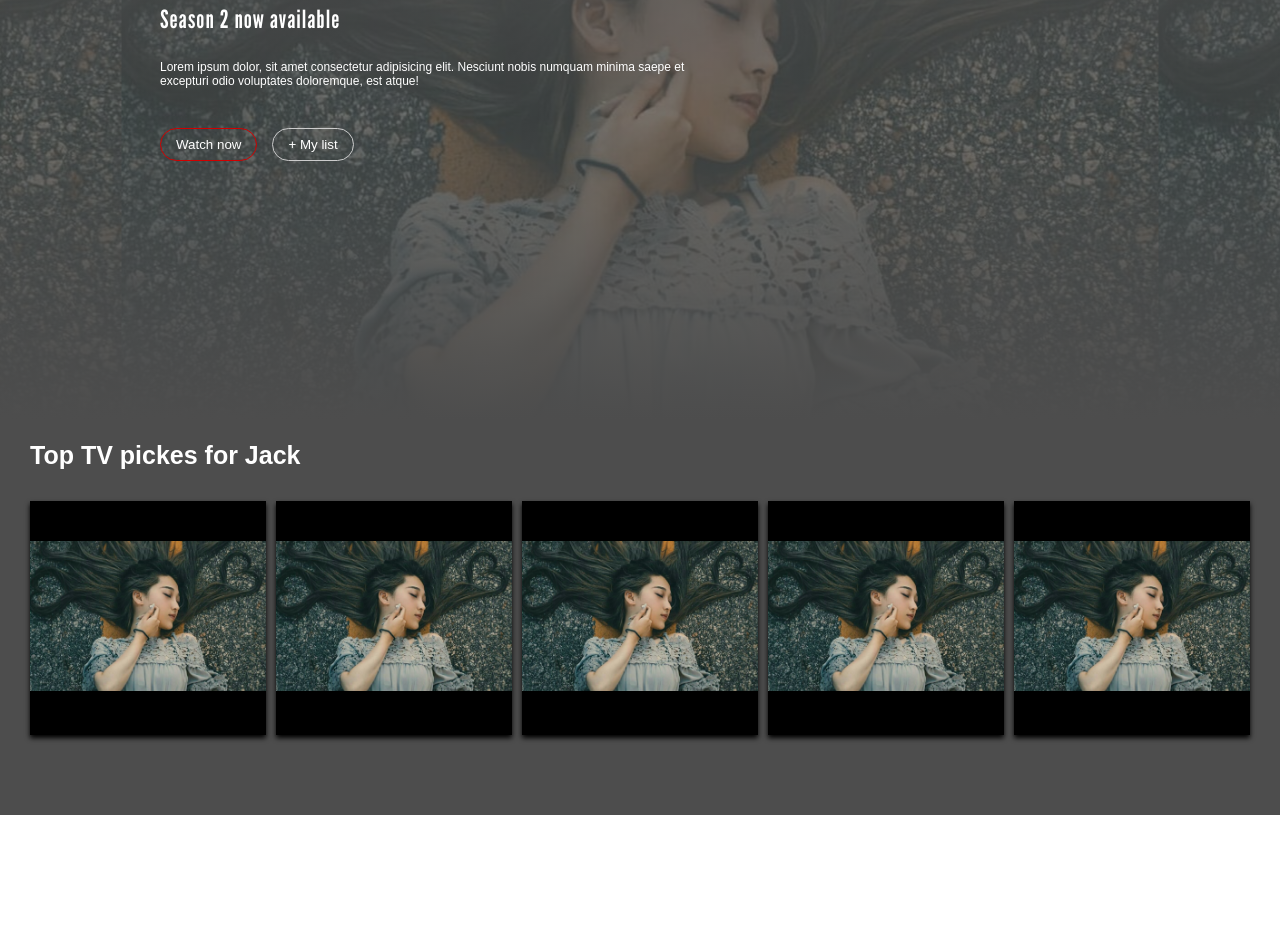
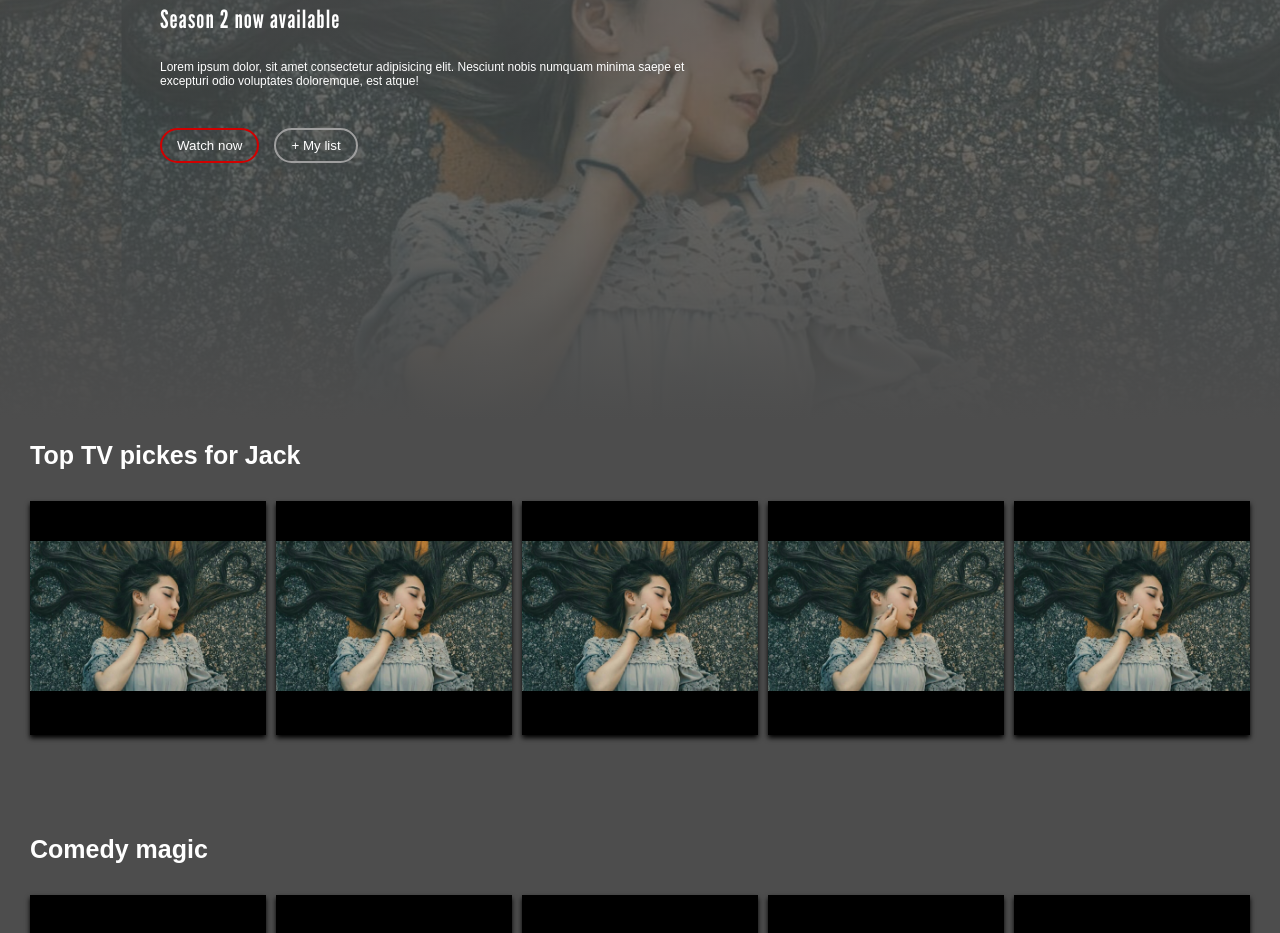
Before and after one commit to mahdieh-ahmadi/Netflix, a React (Create React App) app: page / in a window 1280 px wide. Shown: the part 380-1313 px from the top of the page. Before the commit the page ends 1195 px from the top, so only its background shows below. Built offline with nearby package versions, Linux system fonts and the light colour scheme.

Commit message:
finish mail page

```diff
--- a/src/components/buttons/buttons.css
+++ b/src/components/buttons/buttons.css
@@ -18,7 +18,7 @@
     color: #fff;
     border-radius: 5px;
     padding: 8px 10px;
-    border: none;
+    border: 1px solid transparent;
     cursor: pointer;
     transition: all 0.3s;
     box-sizing: border-box;
@@ -31,7 +31,7 @@
 }
 
 .border_red_btn{
-    border: 1px solid  rgb(209, 0, 0);
+    border: 2.5px solid  rgb(209, 0, 0);
     background-color: transparent;
     border-radius: 50px;
     padding: 8px 15px;
@@ -43,11 +43,11 @@
 }
 
 .border_red_btn:hover{
-    border-color: #ccc;
+    background-color: rgb(209, 0, 0);
 }
 
 .border_gray_btn{
-    border: 1px solid  #ccc;
+    border: 2.5px solid  rgb(158, 158, 158);
     background-color: transparent;
     border-radius: 50px;
     padding: 8px 15px;
@@ -58,5 +58,5 @@
 }
 
 .border_gray_btn:hover{
-    border-color: rgb(209, 0, 0);
+    border-color: #fff;
 }
--- a/src/components/list/genre/film/film.js
+++ b/src/components/list/genre/film/film.js
@@ -10,7 +10,7 @@ const Film = props => {
             <p>{props.paragraph}</p>
         </div>
         <div>
-            <img  src={props.src} />
+            <img  src={props.src} alt={props.name}/>
         </div>
     </div>
 }
--- a/src/components/list/genre/genre.js
+++ b/src/components/list/genre/genre.js
@@ -1,41 +1,21 @@
 import React from 'react'
 
 import Film from './film/film'
-import img from '../../../imgs/img16.jpg'
 
 import './genre.css'
 
-const Genre = () => {
- return <div className='genre'>
-     <h2 className='genre_header'>Top TV pickes for Jack</h2>
+const Genre = props => {
+return <div className='genre'>
+     <h2 className='genre_header'>{props.title}</h2>
      <div className='genre-list'>
-     <Film
-        name='The Boys'
-        rate='8.4'
-        paragraph='Lorem ipsum dolor, sit amet consectetur adipisicing elit.'
-        src={img}/>
-        <Film
-        name='Lucifer'
-        rate='8.5'
-        paragraph='Lorem ipsum dolor, sit amet consectetur adipisicing elit.'
-        src={img}/>
-        <Film
-        name='Kobra Cai'
-        rate='8'
-        paragraph='Lorem ipsum dolor, sit amet consectetur adipisicing elit.'
-        src={img}/>
-        <Film
-        name='Raised by wolves'
-        rate='7.5'
-        paragraph='Lorem ipsum dolor, sit amet consectetur adipisicing elit.'
-        src={img}/>
-        <Film
-        name='The 100'
-        rate='7'
-        paragraph='Lorem ipsum dolor, sit amet consectetur adipisicing elit.'
-        src={img}/>
+        {props.dataFilm.map(i => {
+            return  <Film
+            name = {i.name }
+            rate={i.rate}
+            paragraph={i.paragraph}
+            src={i.src}/>})
+        }
      </div>
-
      </div>
 }
 
--- a/src/components/list/list.js
+++ b/src/components/list/list.js
@@ -1,9 +1,20 @@
 import React from 'react'
 
 import Genre from './genre/genre'
+import img from '../../imgs/img16.jpg'
 
 const List = () => {
-    return <Genre />
+    const dataFilm = [
+        {name:'The Boys' , rate : 8.4 , paragraph: 'Lorem ipsum dolor, sit amet consectetur adipisicing elit.' , src : img},
+        {name:'Lucifer' , rate : 8.5 , paragraph: 'Lorem ipsum dolor, sit amet consectetur adipisicing elit.' , src : img},
+        {name:'Kobra Cai' , rate : 8. , paragraph: 'Lorem ipsum dolor, sit amet consectetur adipisicing elit.' , src : img},
+        {name:'Raised by wolves'  , rate : 7.5 , paragraph: 'Lorem ipsum dolor, sit amet consectetur adipisicing elit.' , src : img},
+        {name:'The 100' , rate : 7 , paragraph: 'Lorem ipsum dolor, sit amet consectetur adipisicing elit.'  , src : img}]
+
+    return <div>
+        <Genre dataFilm={dataFilm} title='Top TV pickes for Jack'/>
+        <Genre dataFilm={dataFilm} title='Comedy magic'/>
+        </div>
 }
 
 export default List
```
